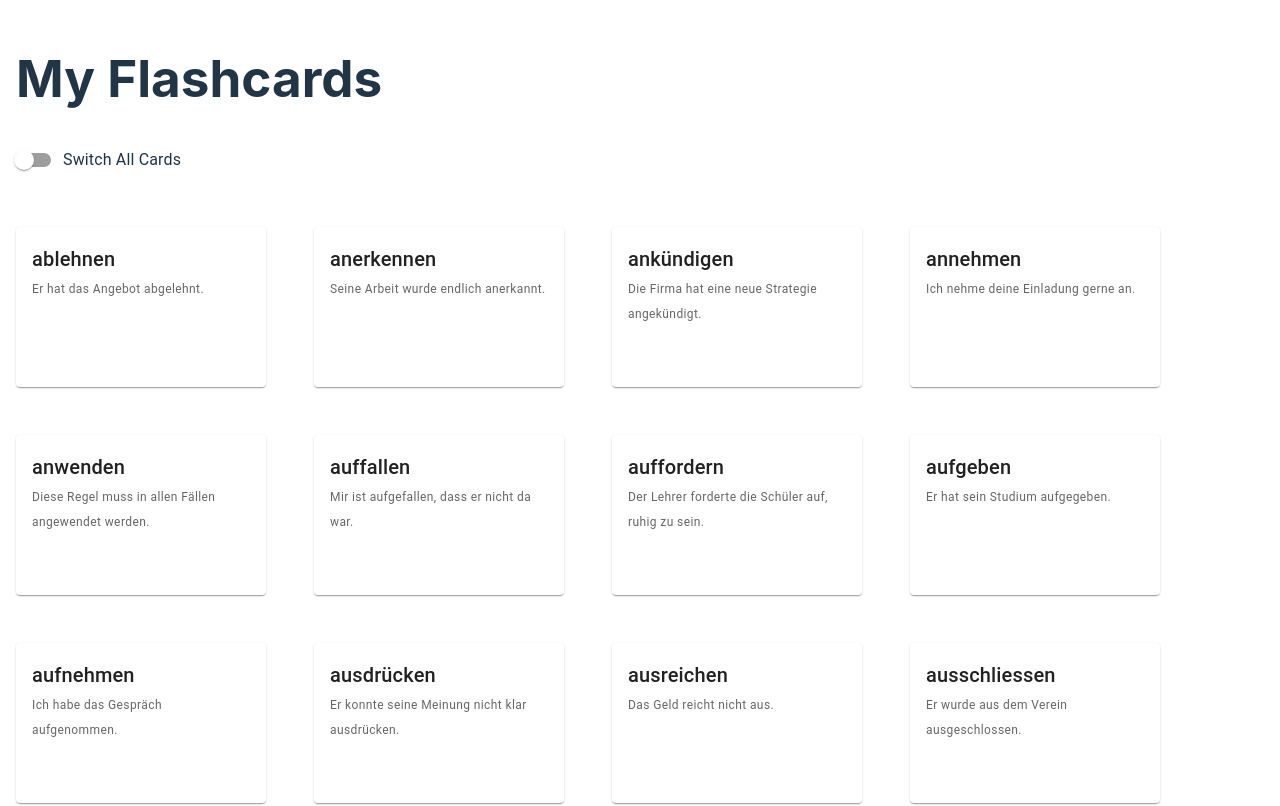
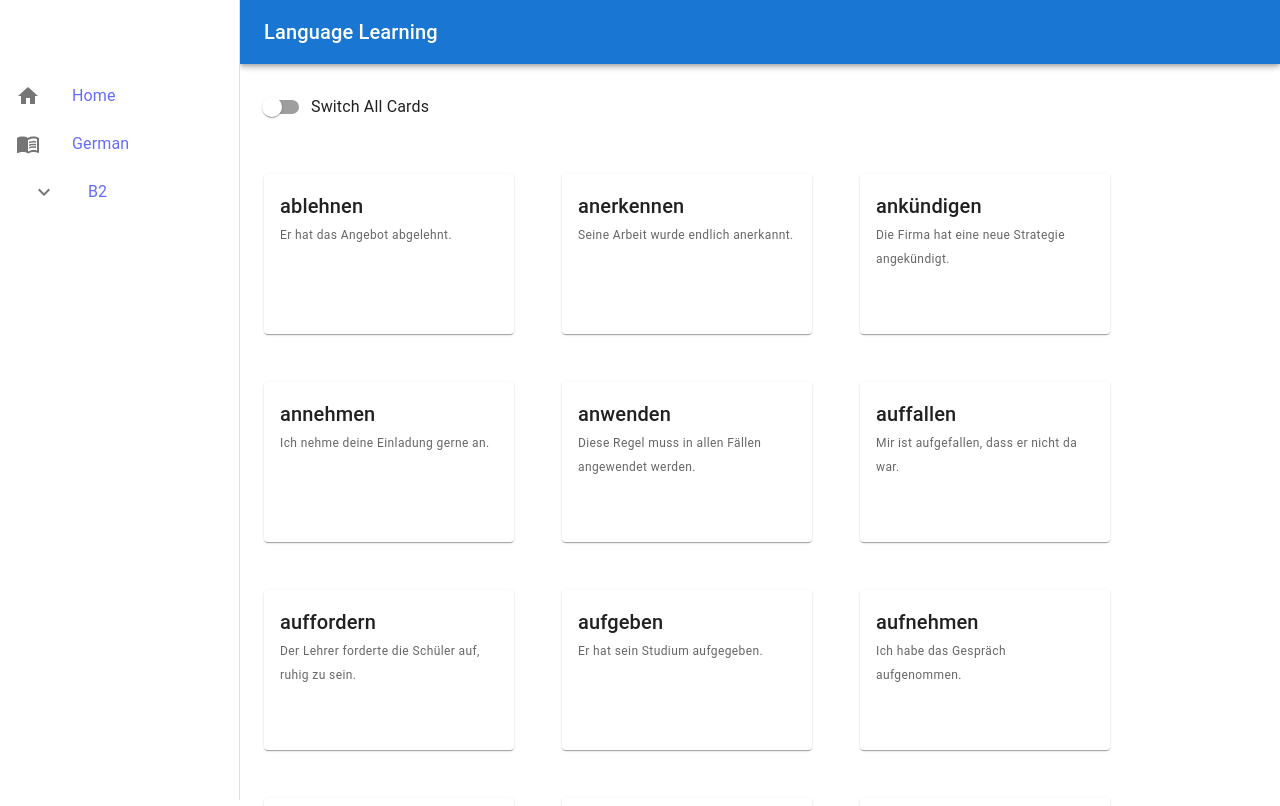
Before and after one commit to vincentheimann/drill-cards, a React (Vite) app: page /german/b2 in a window 1280 px wide. Shown: the top 806 px of the page. Built offline with nearby package versions, Linux system fonts and the light colour scheme.

Commit message:
Create Dashboard Layout

```diff
--- a/package.json
+++ b/package.json
@@ -12,10 +12,12 @@
   "dependencies": {
     "@emotion/react": "^11.14.0",
     "@emotion/styled": "^11.14.0",
-    "@mui/material": "^6.4.5",
+    "@mui/icons-material": "^6.4.6",
+    "@mui/material": "^6.4.6",
     "framer-motion": "^12.4.7",
     "react": "^19.0.0",
-    "react-dom": "^19.0.0"
+    "react-dom": "^19.0.0",
+    "react-router-dom": "^7.2.0"
   },
   "devDependencies": {
     "@eslint/js": "^9.19.0",
--- a/src/App.jsx
+++ b/src/App.jsx
@@ -1,5 +1,23 @@
-import Home from "./pages/Home";
+import React from "react";
+import { BrowserRouter as Router, Route, Routes } from "react-router-dom";
+import FlashCardList from "./components/FlashCardList";
+import DashboardLayout from "./components/DashboardLayout";
+import GermanPage from "./pages/GermanPage";
+import B2Page from "./pages/GermanB2Page"; // Ensure correct import
+import Home from "./pages/Home"; // Import Home page
 
-export default function App() {
-  return <Home />;
+function App() {
+  return (
+    <Router>
+      <Routes>
+        <Route path="/" element={<DashboardLayout />}>
+          <Route index element={<FlashCardList />} />
+          <Route path="german" element={<GermanPage />} />
+          <Route path="german/b2" element={<B2Page />} />
+        </Route>
+      </Routes>
+    </Router>
+  );
 }
+
+export default App;
--- /dev/null
+++ b/src/components/DashboardLayout.jsx
@@ -0,0 +1,160 @@
+/* eslint-disable react/prop-types */
+import { useState } from "react";
+import {
+  Drawer,
+  List,
+  ListItem,
+  ListItemText,
+  ListItemIcon,
+  Box,
+  CssBaseline,
+  Toolbar,
+  AppBar,
+  Typography,
+  Button,
+  IconButton,
+} from "@mui/material";
+import { Home, MenuBook, ExpandMore, Menu } from "@mui/icons-material"; // Import Home and Menu icons
+import { Link, useLocation } from "react-router-dom"; // Import useLocation
+import FlashCardList from "./FlashCardList"; // Import FlashCardList
+
+const drawerWidth = 240;
+
+const DashboardLayout = ({ children }) => {
+  const location = useLocation(); // Get the current location
+  const [mobileOpen, setMobileOpen] = useState(false);
+
+  const handleDrawerToggle = () => {
+    setMobileOpen(!mobileOpen);
+  };
+
+  const drawer = (
+    <div>
+      <Toolbar />
+      <List>
+        <ListItem button component={Link} to="/" onClick={handleDrawerToggle}>
+          <ListItemIcon>
+            <Home /> {/* Home icon */}
+          </ListItemIcon>
+          <ListItemText primary="Home" />
+        </ListItem>
+        <ListItem
+          button
+          component={Link}
+          to="/german"
+          onClick={handleDrawerToggle}
+        >
+          <ListItemIcon>
+            <MenuBook />
+          </ListItemIcon>
+          <ListItemText primary="German" />
+        </ListItem>
+
+        <ListItem
+          button
+          component={Link}
+          to="/german/b2"
+          sx={{ pl: 4 }}
+          onClick={handleDrawerToggle}
+        >
+          <ListItemIcon>
+            <ExpandMore />
+          </ListItemIcon>
+          <ListItemText primary="B2" />
+        </ListItem>
+      </List>
+    </div>
+  );
+
+  return (
+    <Box sx={{ display: "flex" }}>
+      <CssBaseline />
+      <AppBar
+        position="fixed"
+        sx={{
+          width: { sm: `calc(100% - ${drawerWidth}px)` },
+          ml: { sm: `${drawerWidth}px` },
+        }}
+      >
+        <Toolbar>
+          <IconButton
+            color="inherit"
+            aria-label="open drawer"
+            edge="start"
+            onClick={handleDrawerToggle}
+            sx={{ mr: 2, display: { sm: "none" } }}
+          >
+            <Menu />
+          </IconButton>
+          <Typography variant="h6" noWrap>
+            Language Learning
+          </Typography>
+        </Toolbar>
+      </AppBar>
+
+      {/* Sidebar */}
+      <Box
+        component="nav"
+        sx={{ width: { sm: drawerWidth }, flexShrink: { sm: 0 } }}
+        aria-label="mailbox folders"
+      >
+        <Drawer
+          variant="temporary"
+          open={mobileOpen}
+          onClose={handleDrawerToggle}
+          ModalProps={{
+            keepMounted: true, // Better open performance on mobile.
+          }}
+          sx={{
+            display: { xs: "block", sm: "none" },
+            "& .MuiDrawer-paper": {
+              boxSizing: "border-box",
+              width: drawerWidth,
+            },
+          }}
+        >
+          {drawer}
+        </Drawer>
+        <Drawer
+          variant="permanent"
+          sx={{
+            display: { xs: "none", sm: "block" },
+            "& .MuiDrawer-paper": {
+              boxSizing: "border-box",
+              width: drawerWidth,
+            },
+          }}
+          open
+        >
+          {drawer}
+        </Drawer>
+      </Box>
+
+      {/* Main content */}
+      <Box component="main" sx={{ flexGrow: 1, p: 3 }}>
+        <Toolbar />
+        {location.pathname === "/" ? (
+          <>
+            <Typography variant="h4">Welcome Home</Typography>
+            <Button
+              variant="contained"
+              color="primary"
+              component={Link}
+              to="/german/b2"
+            >
+              Go to German B2 Page
+            </Button>
+          </>
+        ) : location.pathname === "/german" ? (
+          <Typography variant="h4">We are on the German section</Typography> // Display text information in German component
+        ) : location.pathname === "/german/b2" ? (
+          <FlashCardList flashcards={[]} /> // Render FlashCardList for B2 content
+        ) : (
+          children
+        )}
+      </Box>
+    </Box>
+  );
+};
+
+export default DashboardLayout;
--- a/src/components/Flashcard.jsx
+++ b/src/components/Flashcard.jsx
@@ -26,7 +26,8 @@ export default function Flashcard({ word, switchAll }) {
       style={{
         width: "250px",
         height: "160px",
-        backgroundColor: flipped ? "#E3F2FD" : "white", // Bleu clair si flipped
+        backgroundColor: flipped ? "#E3F2FD" : "white", // Light blue if flipped
+        margin: "auto",
       }}
     >
       <CardContent>
--- a/src/main.jsx
+++ b/src/main.jsx
@@ -1,7 +1,7 @@
 import React from "react";
 import ReactDOM from "react-dom/client";
 import App from "./App";
-import "./index.css"; // Pour ajouter des styles globaux
+import "./index.css"; // To add global styles
 
 ReactDOM.createRoot(document.getElementById("root")).render(
   <React.StrictMode>
--- /dev/null
+++ b/src/pages/GermanB2Page.jsx
@@ -0,0 +1,21 @@
+import React from "react";
+import { Typography } from "@mui/material";
+import FlashCardList from "../components/FlashCardList";
+
+const B2Page = () => {
+  const flashcards = [
+    { id: 1, word: "Wort1", translation: "Translation1" },
+    { id: 2, word: "Wort2", translation: "Translation2" },
+    // ...more flashcards
+  ];
+
+  return (
+    <div>
+      <Typography variant="h4">Page B2 - Resources and Exercises</Typography>
+      <h2>German B2 Flashcards</h2>
+      <FlashCardList flashcards={flashcards} />
+    </div>
+  );
+};
+
+export default B2Page;
--- /dev/null
+++ b/src/pages/GermanPage.jsx
@@ -0,0 +1,7 @@
+import { Typography } from "@mui/material";
+
+const GermanPage = () => {
+  return <Typography variant="h4">German Page</Typography>;
+};
+
+export default GermanPage;
--- a/src/pages/Home.jsx
+++ b/src/pages/Home.jsx
@@ -1,11 +1,13 @@
-import Grid from "@mui/material/Grid2";
-import FlashcardList from "../components/FlashCardList";
+import Grid from "@mui/material/Grid";
+import FlashcardList from "../components/FlashcardList";
 
 export default function Home() {
   return (
     <Grid container spacing={3} padding={2}>
+      <Grid item xs={12}>
+        <h1>My Flashcards</h1>
+      </Grid>
       <Grid item xs={12} sm={6} md={4}>
-        <h1>My Flashcards</h1>
         <FlashcardList />
       </Grid>
     </Grid>
```
Also changed, not shown: 1 other file (tests, documents, lock files or other folders).
